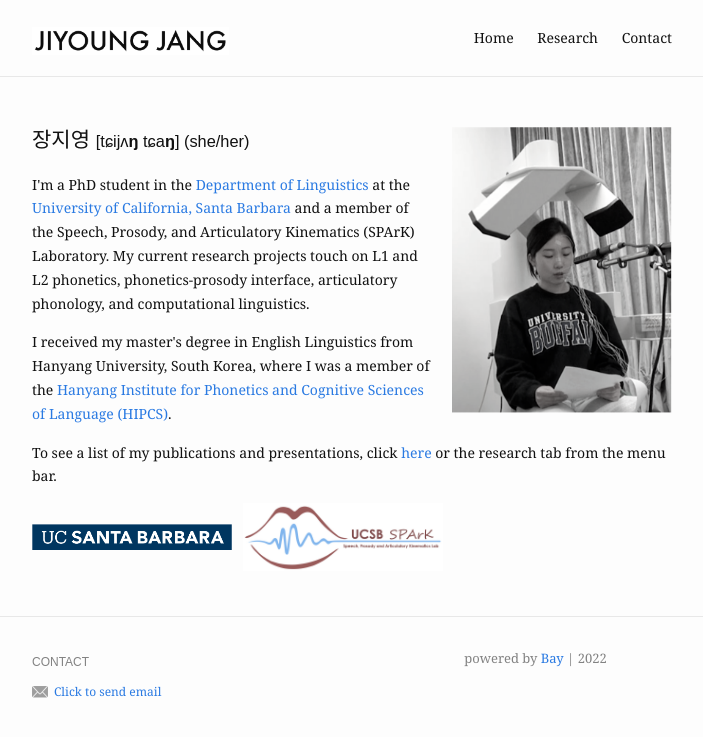
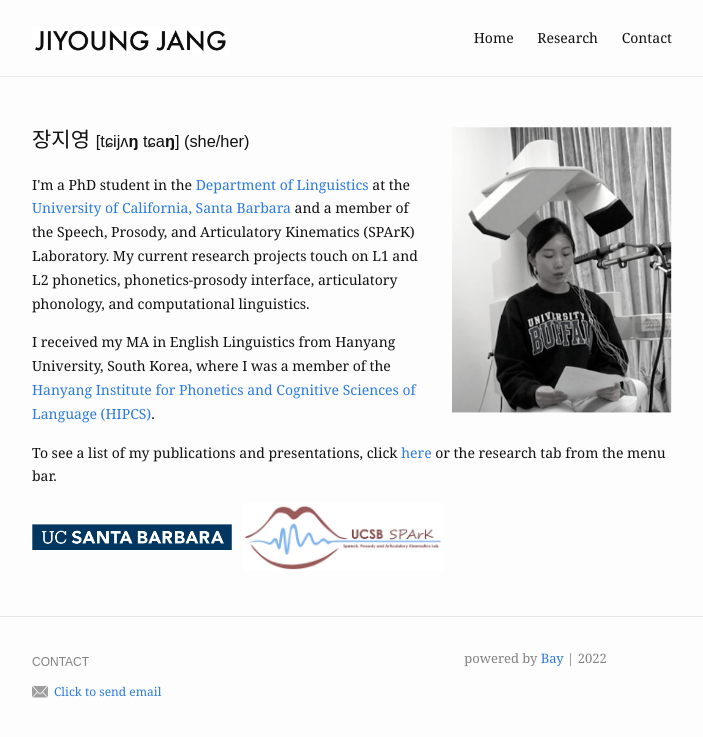
Before and after one commit to jiyoungj/jiyoungj.github.io, a Jekyll site: the page built from index.md, in a window 1280 px wide. Shown: the top 737 px of the page, without its empty margins (288-991 px from the left). Built offline with Jekyll 4.4.1, drawn with Linux system fonts in a browser that asks for light colours.

Commit message:
Update index.md

```diff
--- a/index.md
+++ b/index.md
@@ -14,7 +14,7 @@ profile_picture:
 </p>
 
 <p>
-  I received my master's degree in English Linguistics from Hanyang University, South Korea, where I was a member of the <a href="https://site.hanyang.ac.kr/web/tcho/phonetics-lab">Hanyang Institute for Phonetics and Cognitive Sciences of Language (HIPCS)</a>.
+  I received my MA in English Linguistics from Hanyang University, South Korea, where I was a member of the <a href="https://site.hanyang.ac.kr/web/tcho/phonetics-lab">Hanyang Institute for Phonetics and Cognitive Sciences of Language (HIPCS)</a>.
 </p>
 
 <p>
```
